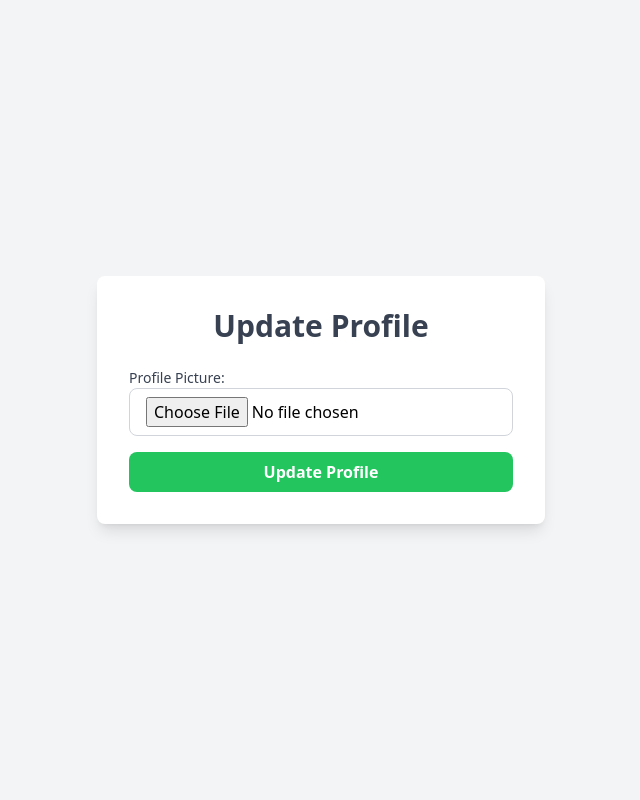
After one commit to magusmiklos/socialApp, a Django app: page /accounts/edit_profile/ in a window 1280 px wide. The commit adds this page. Shown: the whole page, without its empty margins (319-959 px from the left). Run offline with Django 5.2, Linux system fonts and the light colour scheme; a user stored in the database is signed in; data comes from the database, SQL or seed files in the repository; both versions use the stored data as it was after the commit.

Commit message:
adding the ability to upload profile pictures

```diff
--- a/accounts/forms.py
+++ b/accounts/forms.py
@@ -1,5 +1,5 @@
 from django import forms
-from .models import Post
+from .models import Post, Profile
 
 class PostForm(forms.ModelForm):
     class Meta:
@@ -12,3 +12,7 @@ class PostForm(forms.ModelForm):
         if commit:
             post.save()
         return post
+class ProfileForm(forms.ModelForm):
+    class Meta:
+        model = Profile
+        fields = ['profile_picture']
--- a/accounts/models.py
+++ b/accounts/models.py
@@ -8,3 +8,10 @@ class Post(models.Model):
 
     def __str__(self):
         return self.title
+
+class Profile(models.Model):
+    user = models.OneToOneField(User, on_delete=models.CASCADE)
+    profile_picture = models.ImageField(upload_to='profile_pictures/', blank=True, null=True)
+
+    def __str__(self):
+        return self.user.username
--- /dev/null
+++ b/accounts/templates/accounts/edit_profile.html
@@ -0,0 +1,39 @@
+{% load static %}
+<!doctype html>
+<html lang="en">
+    <head>
+        <meta charset="UTF-8" />
+        <meta name="viewport" content="width=device-width, initial-scale=1.0" />
+        <title>Update Profile</title>
+        <link href="{% static 'dist/output.css' %}" rel="stylesheet" />
+    </head>
+    <body class="bg-gray-100 h-screen flex items-center justify-center">
+        <div class="bg-white p-8 rounded-lg shadow-lg w-full max-w-md">
+            <h2 class="text-3xl font-bold text-center text-gray-700 mb-6">
+                Update Profile
+            </h2>
+            <form method="POST" enctype="multipart/form-data">
+                {% csrf_token %}
+                <div class="mb-4">
+                    <label
+                        for="profile_picture"
+                        class="block text-sm font-medium text-gray-700"
+                        >Profile Picture:</label
+                    >
+                    <input
+                        type="file"
+                        name="profile_picture"
+                        id="profile_picture"
+                        class="w-full px-4 py-2 border border-gray-300 rounded-lg focus:outline-none focus:ring-2 focus:ring-red-500"
+                    />
+                </div>
+                <button
+                    type="submit"
+                    class="w-full py-2 px-4 bg-green-500 text-white font-bold rounded-lg hover:bg-green-600 focus:outline-none focus:ring-2 focus:ring-green-500"
+                >
+                    Update Profile
+                </button>
+            </form>
+        </div>
+    </body>
+</html>
--- a/accounts/urls.py
+++ b/accounts/urls.py
@@ -1,6 +1,6 @@
 
 from django.urls import path
-from .views import user_login, user_profile, user_logout, create_post, load_post, delete_post
+from .views import user_login, user_profile, user_logout, create_post, load_post, delete_post, edit_profile
 
 urlpatterns = [
     path('login/', user_login, name='login'),
@@ -9,4 +9,5 @@ urlpatterns = [
     path('create_post/', create_post, name='create_post'),
     path('post_detail/<int:id>/', load_post, name='post_detail'),
     path('delete_post/<int:id>/', delete_post, name='delete_post'),
+    path('edit_profile/', edit_profile, name='edit_profile')
 ]
--- a/accounts/views.py
+++ b/accounts/views.py
@@ -1,10 +1,11 @@
 from django.contrib.auth.decorators import login_required
+from django.core.serializers.base import ObjectDoesNotExist
 from django.shortcuts import get_object_or_404, render, redirect
 from django.contrib.auth import authenticate, login, logout
 from django.contrib import messages
 
-from accounts.forms import PostForm
-from accounts.models import Post
+from accounts.forms import PostForm, ProfileForm
+from accounts.models import Post, Profile
 
 def user_login(request):
     if request.method == 'POST':
@@ -22,7 +23,12 @@ def user_login(request):
 def user_profile(request):
     user_posts = Post.objects.filter(user=request.user)
 
-    return render(request, 'accounts/profile.html', {'user':request.user, 'user_posts':user_posts})
+    try:
+        profile = Profile.objects.get(user=request.user)
+    except ObjectDoesNotExist:
+        profile = None
+
+    return render(request, 'accounts/profile.html', {'user':request.user, 'user_posts':user_posts, 'profile':profile})
 
 def user_logout(request):
     logout(request)
@@ -53,3 +59,17 @@ def delete_post(request, id):
         post.delete()
 
     return redirect('profile')
+
+@login_required
+def edit_profile(request):
+    profile, created = Profile.objects.get_or_create(user=request.user)
+
+    if request.method == 'POST':
+        form = ProfileForm(request.POST, request.FILES, instance=profile)
+        if form.is_valid():
+            form.save()
+            return redirect('profile')
+    else:
+        form = ProfileForm(instance=profile)
+
+    return render(request, 'accounts/edit_profile.html', {'form': form})
--- a/social_app/urls.py
+++ b/social_app/urls.py
@@ -17,7 +17,10 @@ Including another URLconf
 from django.contrib import admin
 from django.urls import path, include
 
+from django.conf import settings
+from django.conf.urls.static import static
+
 urlpatterns = [
     path('admin/', admin.site.urls),
     path('accounts/', include('accounts.urls'))
-]
+] + static(settings.MEDIA_URL, document_root=settings.MEDIA_ROOT)
--- a/static/dist/output.css
+++ b/static/dist/output.css
@@ -587,8 +587,16 @@ video {
   display: flex;
 }
 
+.h-32 {
+  height: 8rem;
+}
+
 .h-screen {
   height: 100vh;
+}
+
+.w-32 {
+  width: 8rem;
 }
 
 .w-full {
@@ -625,6 +633,10 @@ video {
 
 .break-words {
   overflow-wrap: break-word;
+}
+
+.rounded-full {
+  border-radius: 9999px;
 }
 
 .rounded-lg {
@@ -835,3 +847,13 @@ video {
 .focus\:ring-opacity-50:focus {
   --tw-ring-opacity: 0.5;
 }
+
+@media (min-width: 640px) {
+  .sm\:max-w-md {
+    max-width: 28rem;
+  }
+
+  .sm\:p-8 {
+    padding: 2rem;
+  }
+}
```
Also changed, not shown: accounts/templates/accounts/login.html (+10 -4 lines), accounts/templates/accounts/profile.html (+10 -0 lines), accounts/migrations/0002_profilepicture.py (added), accounts/migrations/0003_rename_profilepicture_profile.py (added), db.sqlite3, profile_pictures/king.png (added), profile_pictures/prof.jpg (added), profile_pictures/prof_xmxX50c.jpg (added).
